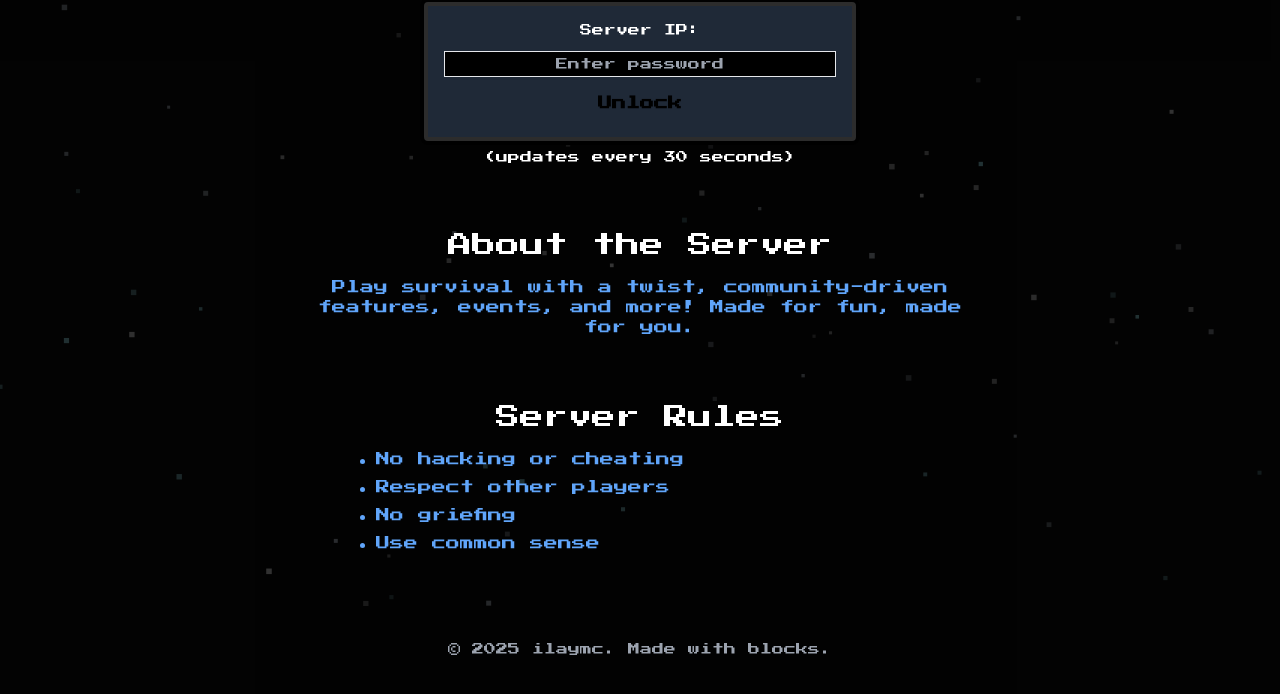
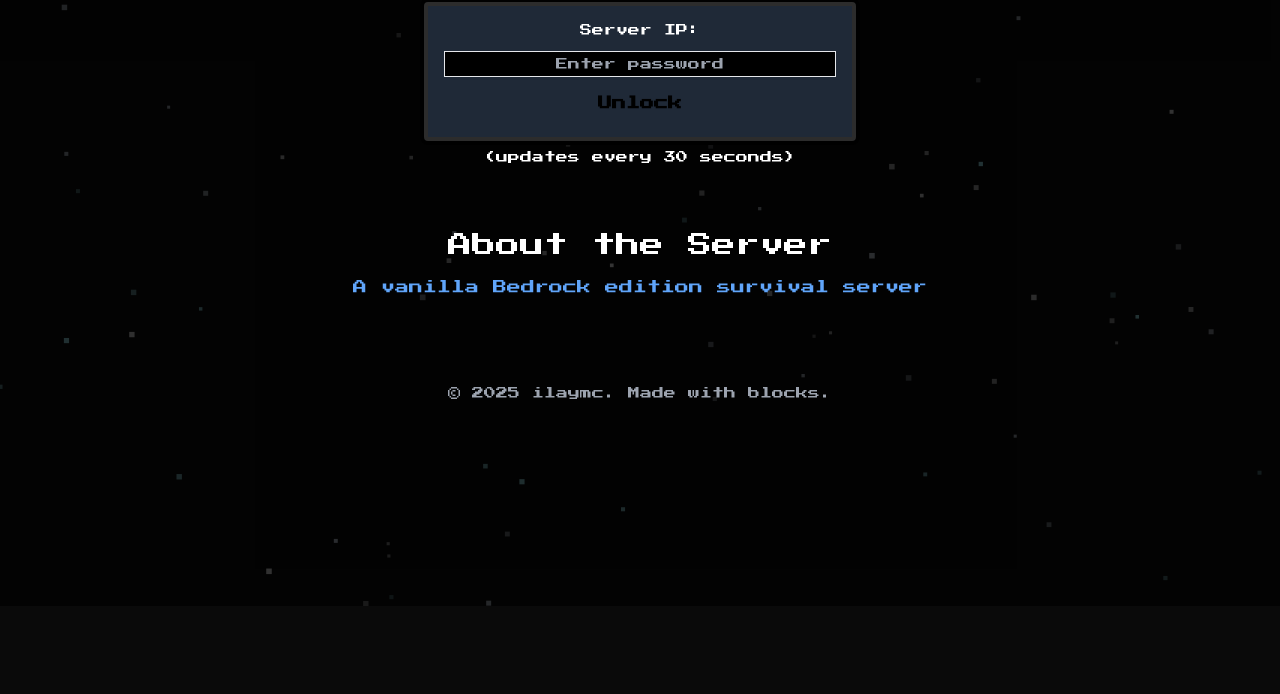
Before and after one commit to ilay01mc/ilay01mc, a plain HTML site: page index.html in a window 1280 px wide. Shown: the part 194-888 px from the top of the page. After the commit the page ends 800 px from the top, so only its background shows below. Drawn offline with nearby package versions, Linux system fonts and the light colour scheme; no server answers.

Commit message:
Update index.html

```diff
--- a/index.html
+++ b/index.html
@@ -5,12 +5,9 @@
   <meta name="viewport" content="width=device-width, initial-scale=1.0" />
   <title>ilaymc - Minecraft Bedrock Server</title>
 
-  <!-- Tailwind CSS -->
   <link href="https://cdn.jsdelivr.net/npm/tailwindcss@2.2.19/dist/tailwind.min.css" rel="stylesheet">
   <link rel="icon" type="image/png" href="https://static.wikia.nocookie.net/minecraft_gamepedia/images/d/d5/Grass_Block_JE3_BE3.png" />
   <link href="https://fonts.googleapis.com/css2?family=Press+Start+2P&display=swap" rel="stylesheet">
-
-  <!-- tsParticles -->
   <script src="https://cdn.jsdelivr.net/npm/tsparticles@2.11.1/tsparticles.bundle.min.js"></script>
 
   <style>
@@ -97,8 +94,8 @@
 
         <!-- IP Display -->
         <div id="ipBlock" class="fade-in hidden text-center">
-  <p class="text-sky-300 text-lg break-all mt-2">ilaymc.ddns.net</p>
-  <p class="text-sky-300 text-lg break-all">19132</p>
+          <p class="text-sky-300 text-lg break-all mt-2">ilaymc.ddns.net</p>
+          <p class="text-sky-300 text-lg break-all">19132</p>
           <button onclick="copyIP()"
                   class="mt-4 text-sm font-bold text-black bg-sky-300 hover:bg-sky-400 px-4 py-2 rounded transition">
             Copy
@@ -112,18 +109,7 @@
     <!-- About -->
     <section class="max-w-2xl mx-auto my-16 text-center animate-fade-in">
       <h2 class="text-2xl mb-4 text-white">About the Server</h2>
-      <p class="text-sm">Play survival with a twist, community-driven features, events, and more! Made for fun, made for you.</p>
-    </section>
-
-    <!-- Rules -->
-    <section class="max-w-xl mx-auto my-16 animate-fade-in">
-      <h2 class="text-2xl mb-4 text-center text-white">Server Rules</h2>
-      <ul class="list-disc pl-6 text-sm space-y-2 text-left">
-        <li>No hacking or cheating</li>
-        <li>Respect other players</li>
-        <li>No griefing</li>
-        <li>Use common sense</li>
-      </ul>
+      <p class="text-sm">A vanilla Bedrock edition survival server</p>
     </section>
 
     <!-- Footer -->
@@ -132,7 +118,7 @@
     </footer>
   </div>
 
-  <!-- Stars -->
+  <!-- Stars Background -->
   <script>
     tsParticles.load("stars-bg", {
       fullScreen: { enable: false },
@@ -161,7 +147,7 @@
     });
   </script>
 
-  <!-- Fade In on Page Load -->
+  <!-- Fade In on Load -->
   <script>
     document.querySelectorAll('.animate-fade-in').forEach(el => {
       el.style.opacity = 0;
@@ -190,7 +176,7 @@
     }
   </script>
 
-  <!-- Password Protection with Fade -->
+  <!-- Password Logic -->
   <script>
     const correctPassword = "123";
     const ipBlock = document.getElementById("ipBlock");
```
